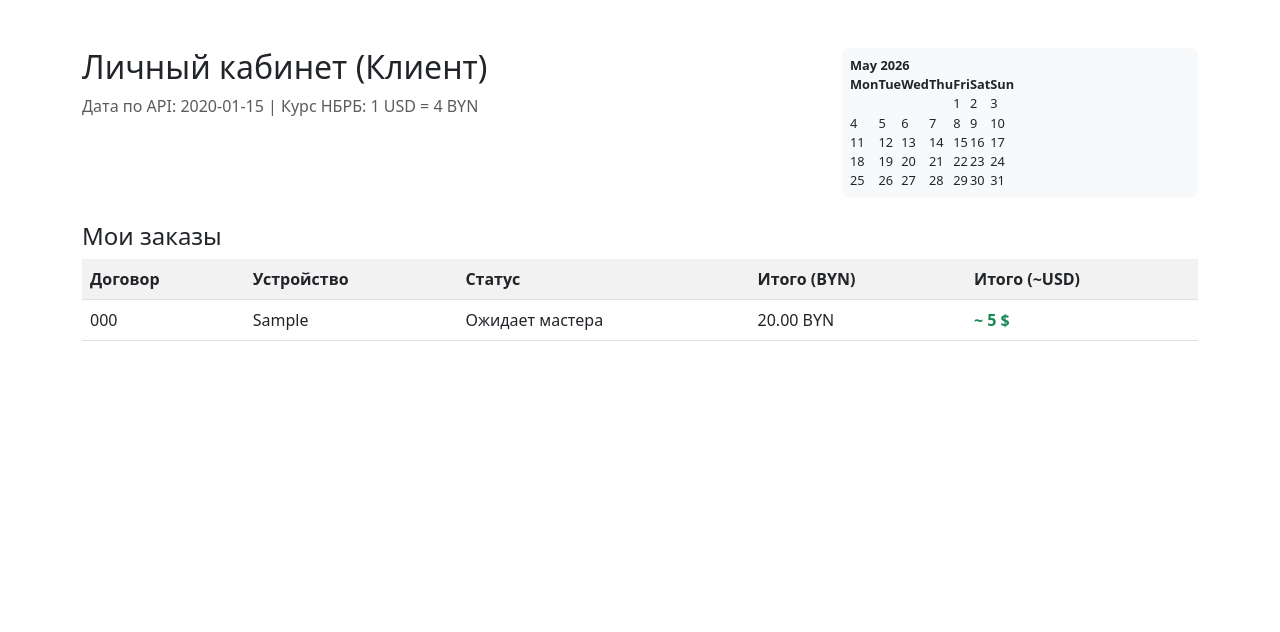
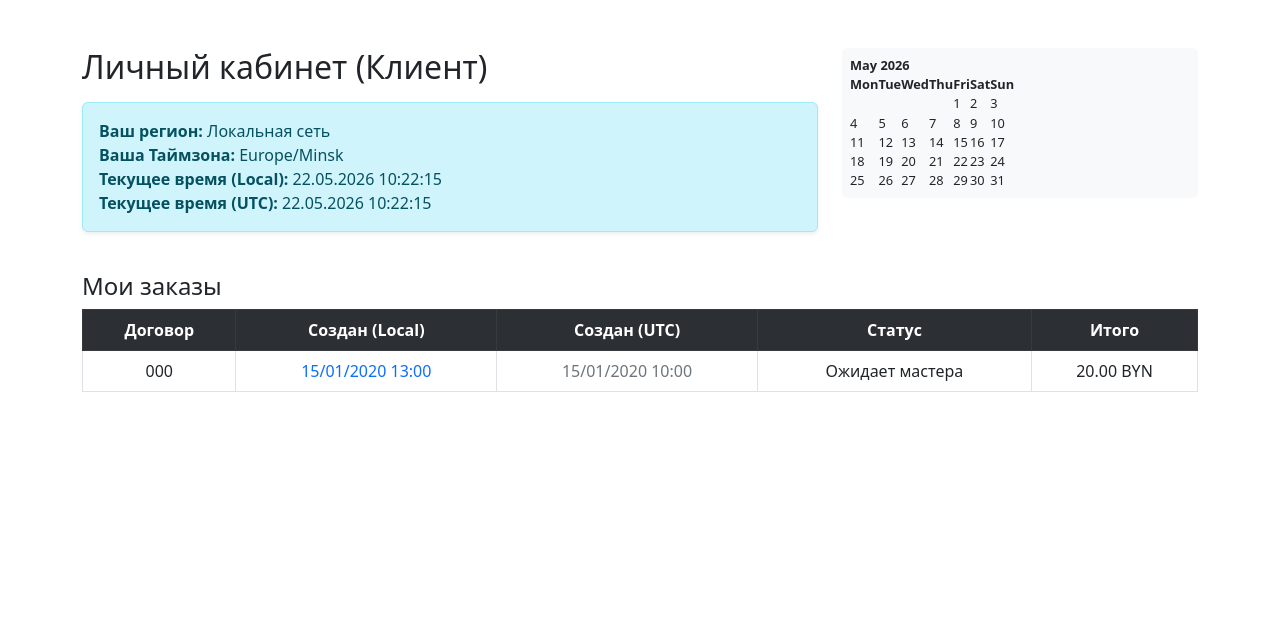
Before and after one commit to tihon2289/IGI_LAB1, a Django app: page /dashboard/ in a window 1280 px wide. Shown: the part 56-688 px from the top of the page. Run offline with Django 5.2, Linux system fonts and the light colour scheme; a user stored in the database is signed in; tables that the repository leaves empty hold one stand-in row (values such as "Sample post"); a database or web service that is not in the repository returns one stand-in record (values such as "Sample title"); data that the repository does not hold is empty.

Commit message:
datezone

```diff
--- a/IGI/LR5/repair_service/models.py
+++ b/IGI/LR5/repair_service/models.py
@@ -126,7 +126,7 @@ class Order(models.Model):
     parts = models.ManyToManyField(SparePart, blank=True, verbose_name="Использованные запчасти")
 
     status = models.CharField(max_length=20, choices=STATUS_CHOICES, default='pending', verbose_name="Статус")
-    created_at = models.DateField(auto_now_add=True, verbose_name="Дата заключения")
+    created_at = models.DateTimeField(auto_now_add=True, verbose_name="Дата и время заключения")
     deadline = models.DateField(verbose_name="Срок выполнения")
 
     class Meta:
--- a/IGI/LR5/repair_service/views.py
+++ b/IGI/LR5/repair_service/views.py
@@ -62,6 +62,38 @@ def register(request):
 def dashboard(request):
     profile = request.user.profile
     context = {'profile': profile}
+
+    # --- ОПРЕДЕЛЕНИЕ ТАЙМЗОНЫ ПО IP (Требование методички) ---
+    # 1. Достаем IP-адрес пользователя
+    x_forwarded_for = request.META.get('HTTP_X_FORWARDED_FOR')
+    if x_forwarded_for:
+        user_ip = x_forwarded_for.split(',')[0]
+    else:
+        user_ip = request.META.get('REMOTE_ADDR')
+
+    # 2. Узнаем таймзону через API (по умолчанию Минск, если сидим с localhost)
+    user_tz_name = 'Europe/Minsk'
+    if user_ip and user_ip != '127.0.0.1':
+        try:
+            # Делаем запрос к API геолокации
+            ip_info = requests.get(f'http://ip-api.com/json/{user_ip}', timeout=2).json()
+            if ip_info.get('status') == 'success':
+                user_tz_name = ip_info.get('timezone', 'Europe/Minsk')
+                context['user_region'] = f"{ip_info.get('country')}, {ip_info.get('city')}"
+        except:
+            pass
+
+    context['user_tz_name'] = user_tz_name
+
+    now_utc = timezone.now() # Текущее время по Гринвичу (UTC)
+    try:
+        # Переводим UTC во время пользователя
+        now_local = now_utc.astimezone(zoneinfo.ZoneInfo(user_tz_name))
+    except:
+        now_local = timezone.localtime(now_utc)
+
+    context['now_utc'] = now_utc
+    context['now_local'] = now_local
 
     try:
         nbrb_req = requests.get('https://api.nbrb.by/exrates/rates/431').json()
--- a/IGI/LR5/templates/repair_service/dashboard.html
+++ b/IGI/LR5/templates/repair_service/dashboard.html
@@ -1,9 +1,17 @@
 {% extends 'base.html' %}
+{% load tz %}
 {% block content %}
 <div class="row mb-4">
     <div class="col-md-8">
         <h2>Личный кабинет ({{ profile.get_role_display }})</h2>
-        <p class="text-muted">Дата по API: {{ current_time }} | Курс НБРБ: 1 USD = {{ usd_rate }} BYN</p>
+
+        <div class="alert alert-info mt-3 shadow-sm">
+            <strong>Ваш регион:</strong> {{ user_region|default:"Локальная сеть" }} <br>
+            <strong>Ваша Таймзона:</strong> {{ user_tz_name }} <br>
+            <strong>Текущее время (Local):</strong> {{ now_local|date:"d.m.Y H:i:s" }} <br>
+            <strong>Текущее время (UTC):</strong> {{ now_utc|date:"d.m.Y H:i:s" }}
+        </div>
+
     </div>
     <div class="col-md-4">
         <div class="bg-light p-2 rounded" style="font-size: 0.8rem;">
@@ -14,17 +22,28 @@
 
 {% if profile.role == 'client' %}
     <h4>Мои заказы</h4>
-    <table class="table table-striped">
-        <tr>
-            <th>Договор</th><th>Устройство</th><th>Статус</th><th>Итого (BYN)</th><th>Итого (~USD)</th>
+    <table class="table table-striped table-bordered text-center">
+        <tr class="table-dark">
+            <th>Договор</th>
+            <th>Создан (Local)</th>
+            <th>Создан (UTC)</th>
+            <th>Статус</th>
+            <th>Итого</th>
         </tr>
         {% for order in orders %}
         <tr>
             <td>{{ order.contract_number }}</td>
-            <td>{{ order.device.brand_model }}</td>
+
+            {% timezone user_tz_name %}
+                <td class="text-primary">{{ order.created_at|date:"d/m/Y H:i" }}</td>
+            {% endtimezone %}
+
+            {% timezone "UTC" %}
+                <td class="text-secondary">{{ order.created_at|date:"d/m/Y H:i" }}</td>
+            {% endtimezone %}
+
             <td>{{ order.get_status_display }}</td>
             <td>{{ order.total_cost }} BYN</td>
-            <td class="text-success fw-bold">~ {% widthratio order.total_cost usd_rate 1 %} $</td>
         </tr>
         {% empty %}
         <tr><td colspan="5">У вас пока нет заказов.</td></tr>
@@ -50,20 +69,6 @@
         </div>
     </div>
 
-    <script src="https://cdn.jsdelivr.net/npm/chart.js"></script>
-    <script>
-        const ctx = document.getElementById('myChart');
-        new Chart(ctx, {
-            type: 'pie',
-            data: {
-                labels: {{ chart_labels|safe }},
-                datasets: [{
-                    label: 'Количество заказов',
-                    data: {{ chart_data|safe }},
-                    backgroundColor: ['#ffc107', '#0dcaf0', '#198754', '#dc3545'],
-                }]
-            }
-        });
-    </script>
+
 {% endif %}
 {% endblock %}
```
